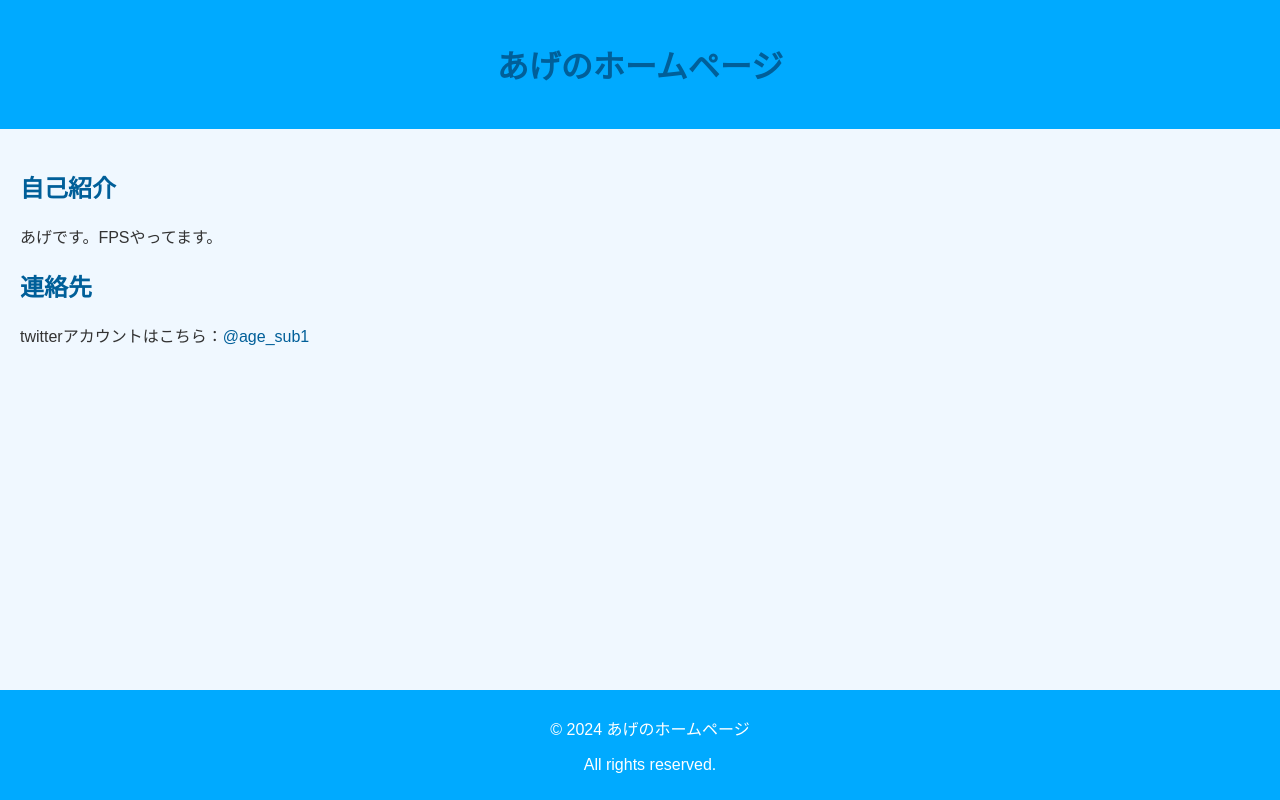
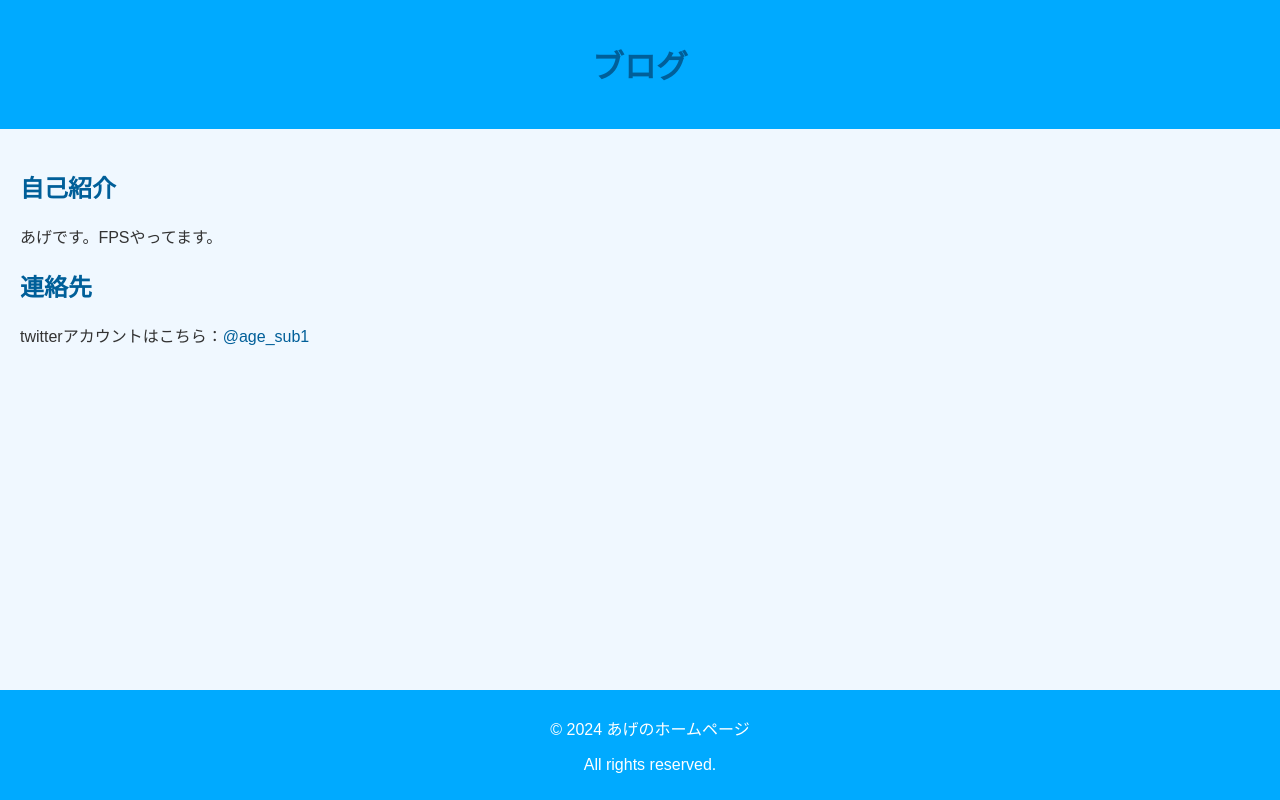
Before and after one commit to AGE-00/mypage, a plain HTML site: page index.html in a window 1280 px wide. Drawn offline with Linux system fonts and the light colour scheme.

Commit message:
Update index.html

```diff
--- a/index.html
+++ b/index.html
@@ -3,12 +3,12 @@
 <head>
     <meta charset="UTF-8">
     <meta name="viewport" content="width=device-width, initial-scale=1.0">
-    <title>ブログ</title>
+    <title>あげあげ</title>
     <link rel="stylesheet" href="styles.css">
 </head>
 <body>
     <header>
-        <h1>あげのホームページ</h1>
+        <h1>ブログ</h1>
     </header>
     <main>
         <section id="about">
```
